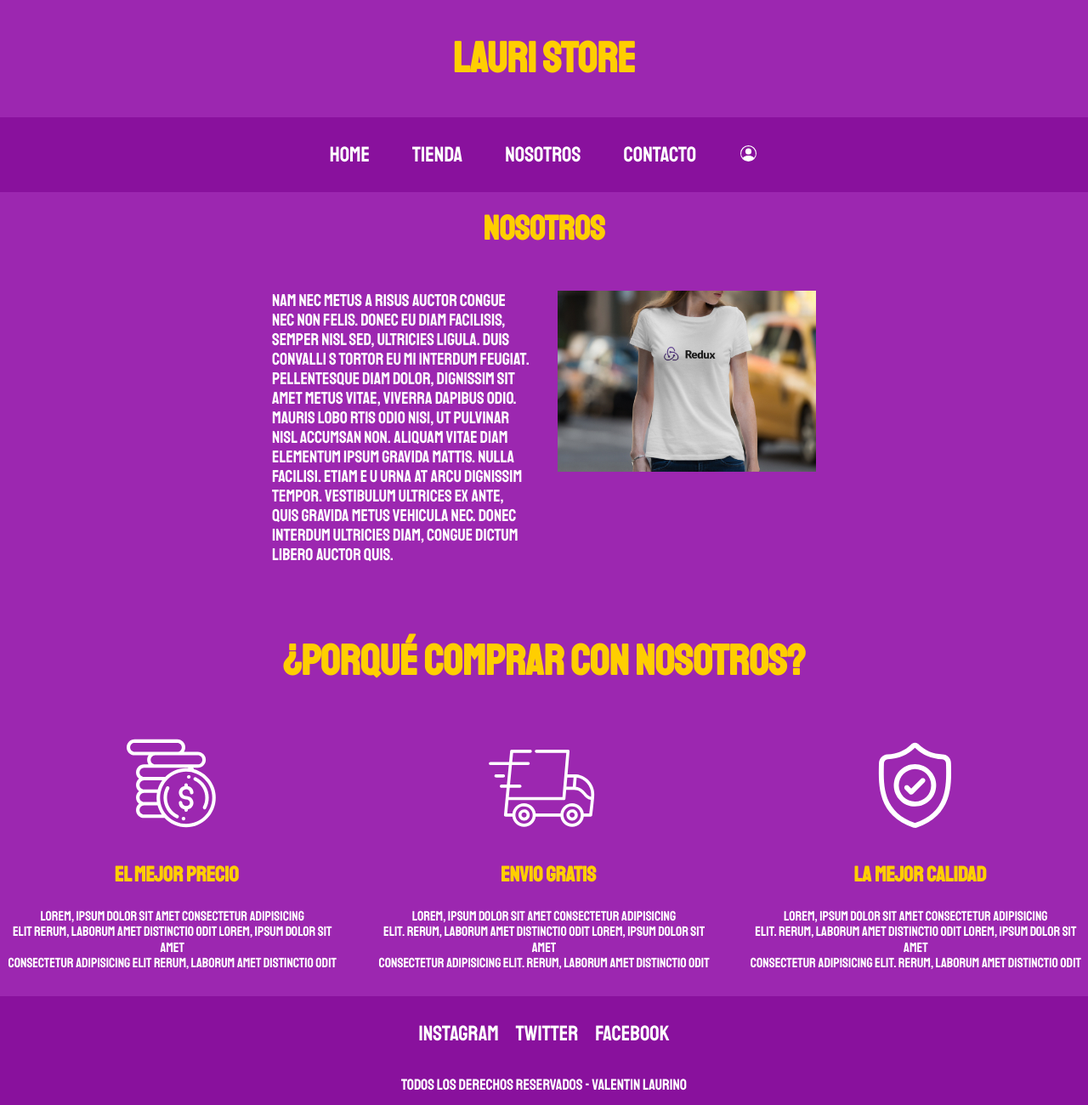
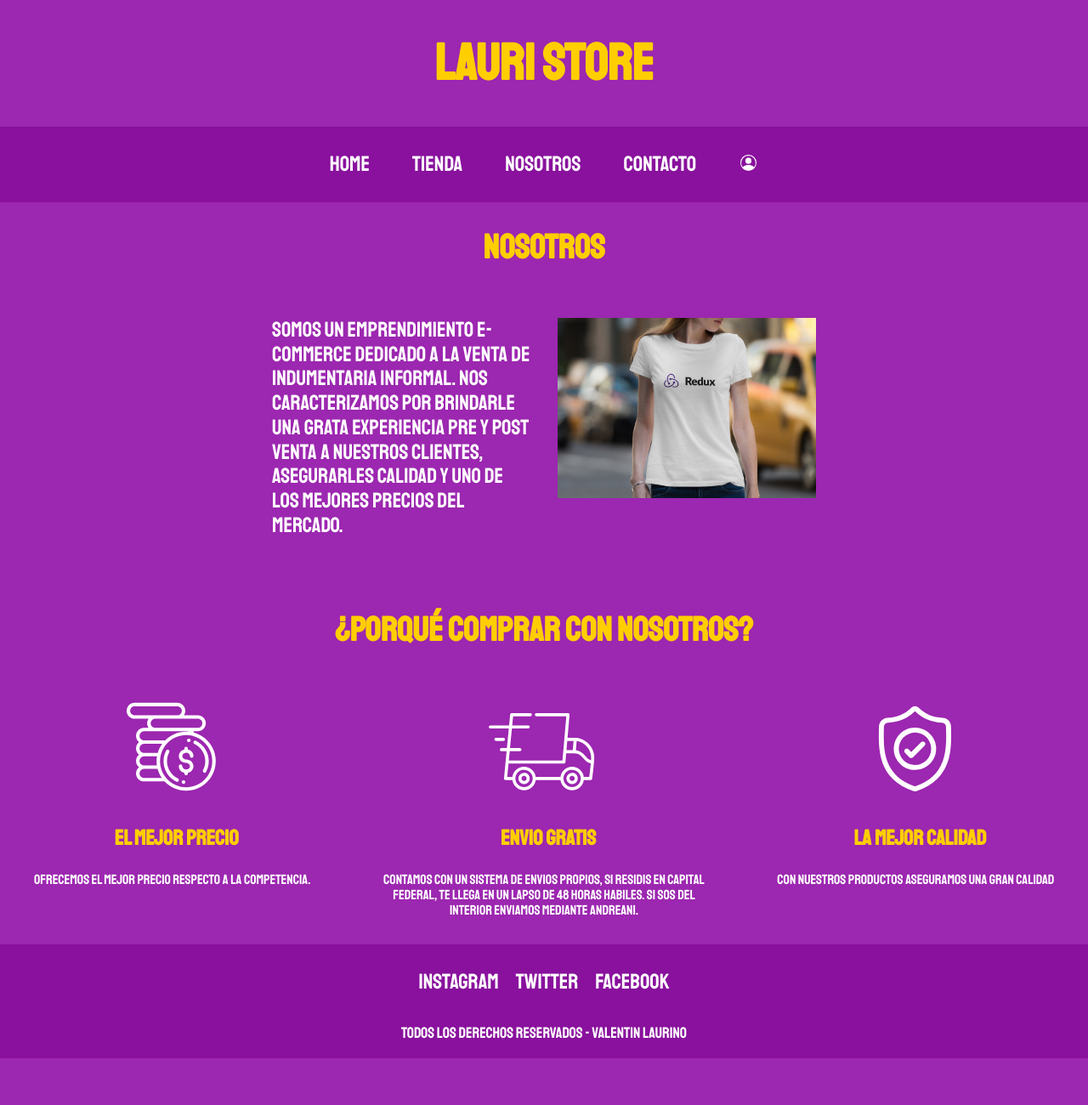
Before and after one commit to ValenLaurino/Preentrega2-Laurino, a plain HTML site: page nosotros.html in a window 1280 px wide. Shown: the whole page at 85% size. After the commit the page ends 1245 px from the top, so only its background shows below. Drawn offline with Linux system fonts and the light colour scheme.

Commit message:
proyecto final coder

```diff
--- a/nosotros.html
+++ b/nosotros.html
@@ -8,13 +8,13 @@
     <link href="https://fonts.googleapis.com/css2?family=Staatliches&display=swap" rel="stylesheet">
     <link rel="stylesheet" href="./sass/main.css">
     <title>Primer preentrega Coder</title>
-    <meta name="description" content="e-commerce de ropa informal, remeras, pantalones, bermudas y mas. Vestite con nosotros.">
-    <meta name="keywords" content="remeras, pantalones, buzos, packs, productos, oversize, negro, verde, celeste, algodon, shorts, bermudas, hoodie, tienda, ropa, vestimenta">
+    <meta name="description" content="seccion informativa sobre nosotros, conocenos.">
+    <meta name="keywords" content="nosotros, informacion, envios, calidad, precios">
 </head>
 <body>
 
     <header>
-        <a href="index.html"><h2>Lauri Store</h2></a>
+        <a href="index.html"><h1>Lauri Store</h1></a>
     </header>
 
     <div>
@@ -33,15 +33,11 @@
     </div>
 
     <main class="contenedor">
-        <h1>Nosotros</h1>
+        <h2>Nosotros</h2>
 
         <div class="nosotros">
                 <p class="nosotros_texto">
-                    Nam nec metus a risus auctor congue nec non felis. Donec eu diam facilisis, semper nisl sed, ultricies ligula. Duis convalli
-                    s tortor eu mi interdum feugiat. Pellentesque diam dolor, dignissim sit amet metus vitae, viverra dapibus odio. Mauris lobo
-                    rtis odio nisi, ut pulvinar nisl accumsan non. Aliquam vitae diam elementum ipsum gravida mattis. Nulla facilisi. Etiam e
-                    u urna at arcu dignissim tempor. Vestibulum ultrices ex ante, quis gravida metus vehicula nec. Donec interdum ultricies diam,
-                     congue dictum libero auctor quis.
+                    Somos un emprendimiento e-commerce dedicado a la venta de indumentaria informal. Nos caracterizamos por brindarle una grata experiencia pre y post venta a nuestros clientes, asegurarles calidad y uno de los mejores precios del mercado.
                 </p>
 
             <div class="nosotros_imagen">
@@ -66,8 +62,7 @@
                     El mejor precio
                 </h3>
                 <p>
-                    Lorem, ipsum dolor sit amet consectetur adipisicing <br> elit rerum, laborum amet distinctio odit
-                    Lorem, ipsum dolor sit amet <br> consectetur adipisicing elit rerum, laborum amet distinctio odit
+                   Ofrecemos el mejor precio respecto a la competencia.
                 </p>
             </div>
 
@@ -77,8 +72,7 @@
                     Envio gratis
                 </h3>
                 <p>
-                    Lorem, ipsum dolor sit amet consectetur adipisicing <br> elit. Rerum, laborum amet distinctio odit
-                    Lorem, ipsum dolor sit amet <br> consectetur adipisicing elit. Rerum, laborum amet distinctio odit
+                   Contamos con un sistema de envios propios, si residis en Capital Federal, te llega en un lapso de 48 horas habiles. Si sos del interior enviamos mediante andreani.
                 </p>
             </div>
 
@@ -88,8 +82,7 @@
                     La mejor calidad
                 </h3>
                 <p>
-                    Lorem, ipsum dolor sit amet consectetur adipisicing <br> elit. Rerum, laborum amet distinctio odit
-                    Lorem, ipsum dolor sit amet <br> consectetur adipisicing elit. Rerum, laborum amet distinctio odit
+                   Con nuestros productos aseguramos una gran calidad
                 </p>
             </div>
         </div>
--- a/sass/main.scss
+++ b/sass/main.scss
@@ -85,13 +85,13 @@ a {
 
 /* h1 h2 h3 p */
 h1 {
-	font-size: 40px;
+	font-size: 60px;
 	color: $color_3;
 	text-align: center;
 }
 h2 {
 	color: $color_3;
-	font-size: 50px;
+	font-size: 40px;
 	text-align: center;
 	margin: 30px 0;
 }
```
Also changed, not shown: contacto.html (+4 -4 lines), index.html (+2 -2 lines), iniciar.html (+4 -4 lines), producto.html (+4 -4 lines), register.html (+2 -2 lines), tienda.html (+5 -5 lines), sass/main.css.
